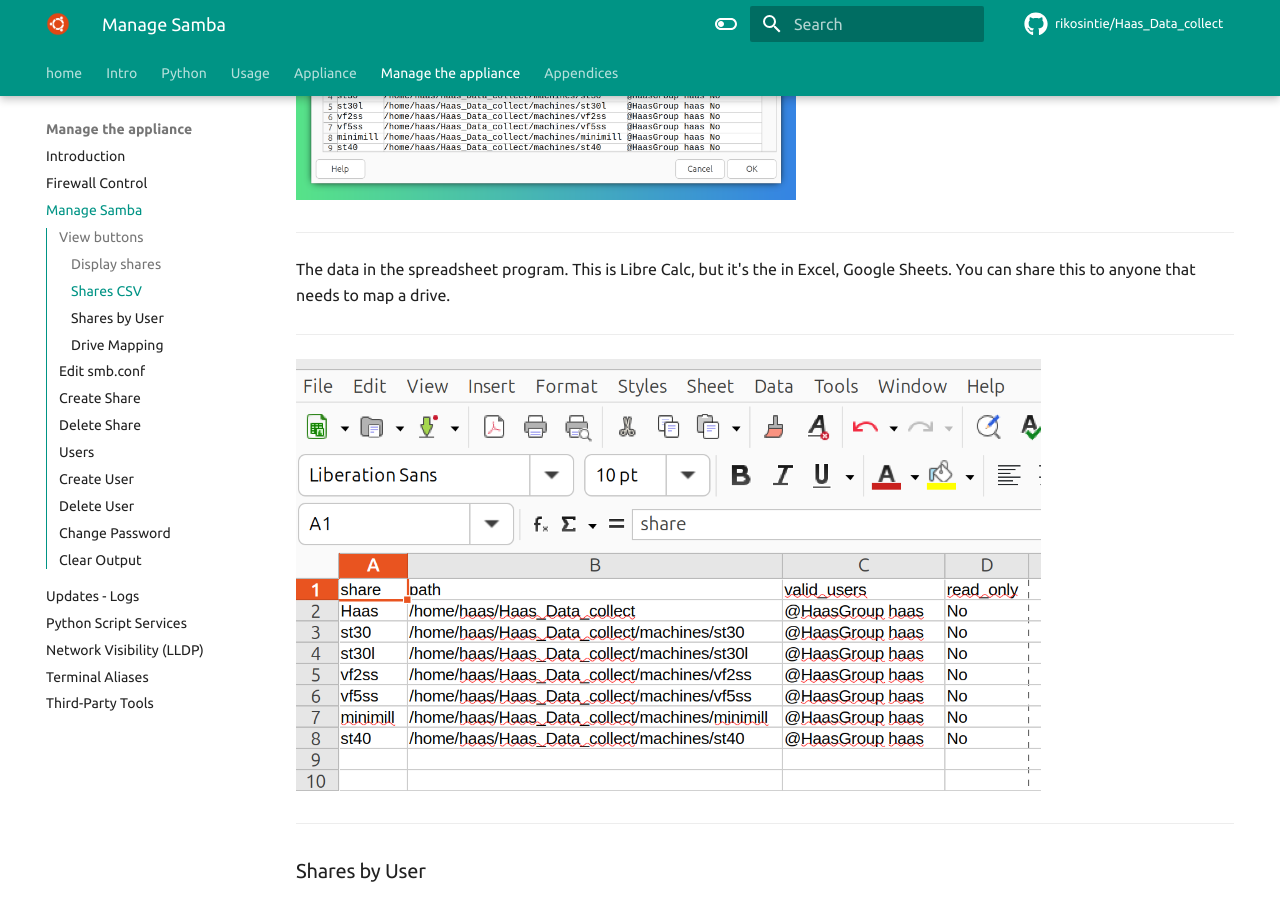
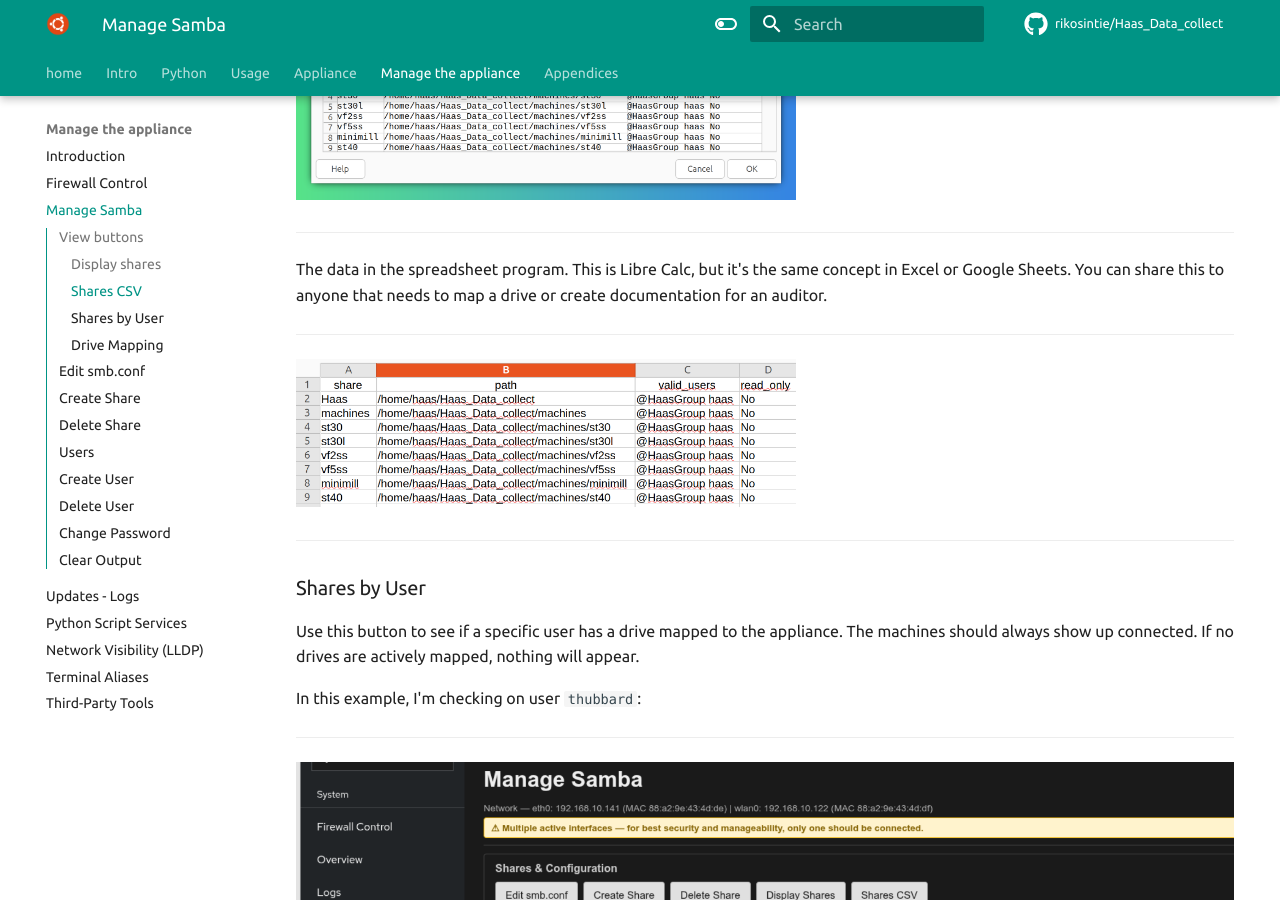
Before and after one commit to rikosintie/Haas_Data_collect, an MkDocs documentation site: the page built from docs/manage_the_appliance/samba.md, in a window 1280 px wide and 900 px high, scrolled down 3210 px. Built offline with MkDocs 1.6.1 and Material for MkDocs 9.7.7, drawn with Linux system fonts in a browser that asks for light colours; some web fonts are replaced; comment, search, counter and statistics services are not loaded.

Commit message:
Git Title: samba.md: Updated "shares-imported-correctly.png"

```diff
--- a/docs/manage_the_appliance/samba.md
+++ b/docs/manage_the_appliance/samba.md
@@ -112,11 +112,11 @@
 
 ----------------------------------------------------------------
 
-The data in the spreadsheet program. This is Libre Calc, but it's the in Excel, Google Sheets. You can share this to anyone that needs to map a drive.
+The data in the spreadsheet program. This is Libre Calc, but it's the same concept in Excel or Google Sheets. You can share this to anyone that needs to map a drive or create documentation for an auditor.
 
 ----------------------------------------------------------------
 
-![screenshot](./img/shares-imported-correctly.png)
+![screenshot](./img/shares-imported-correctly.png){ width="500"}
 
 ----------------------------------------------------------------
 
```
Also changed, not shown: docs/manage_the_appliance/img/shares-imported-correctly.png.
